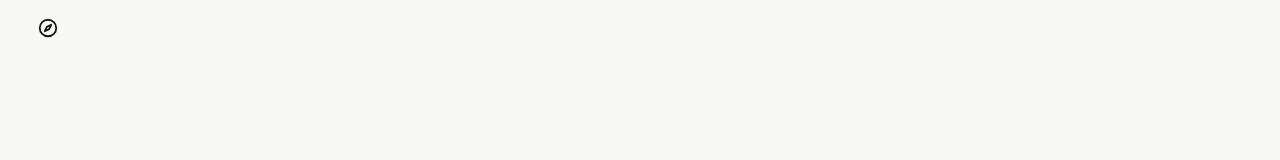
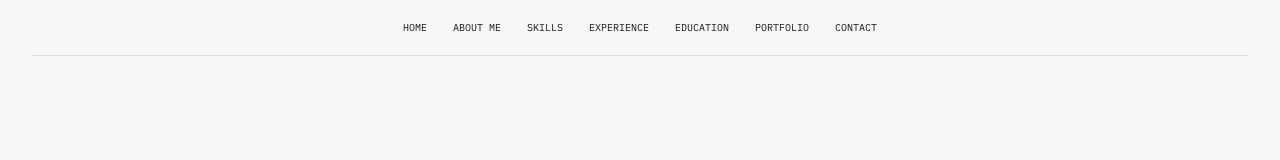
Before and after one commit to impersin/terryhome, a Next.js app: page / in a window 1280 px wide. Shown: the top 160 px of the page. Built offline with nearby package versions, Linux system fonts and the light colour scheme; a web font is replaced by a local one.

Commit message:
Removed nav icon

```diff
--- a/components/_portfolio-page.scss
+++ b/components/_portfolio-page.scss
@@ -48,24 +48,7 @@ a {
 	z-index: 1001;
 }
 
-.nav-icon {
-	align-items: center;
-	background: transparent;
-	border-radius: 0;
-	display: inline-flex;
-	height: 56px;
-	justify-content: center;
-	left: 24px;
-	margin: 0;
-	top: 0;
-	width: 48px;
-}
-
-.nav-icon svg {
-	stroke: var(--ink);
-}
-
-.navbar-wrapper.is-open {
+.navbar-wrapper {
 	background: var(--paper);
 	border-bottom: 1px solid var(--line);
 	height: 56px;
@@ -89,12 +72,6 @@ a {
 .navbar.navbar-inverse.navbar-static-top a:hover,
 .navbar.navbar-inverse.navbar-static-top a:focus {
 	color: var(--accent);
-}
-
-.navbar.navbar-inverse.navbar-static-top button.closeMenu {
-	border-color: var(--ink);
-	color: var(--ink);
-	top: 12px;
 }
 
 .banner {
@@ -579,8 +556,6 @@ button {
 	font: inherit;
 }
 
-.nav-icon,
-.closeMenu,
 .tc-next,
 .tc-prev,
 .portfolio-image-button,
@@ -588,37 +563,9 @@ button {
 	border: 0;
 }
 
-.navbar-wrapper.is-open {
+.navbar-wrapper {
 	margin-top: 0;
 	opacity: 1;
-}
-
-.navbar-wrapper.is-open .closeMenu {
-	display: block;
-}
-
-.navbar-wrapper.is-closing .closeMenu {
-	display: block;
-}
-
-.menu-open .nav-icon {
-	visibility: visible;
-	z-index: 1002;
-}
-
-.navbar.navbar-inverse.navbar-static-top button.closeMenu {
-	background: transparent;
-	border: 1px solid #fff;
-	border-radius: 50%;
-	color: #fff;
-	font-size: 24px;
-	font-weight: normal;
-	height: 32px;
-	padding: 0;
-	position: absolute;
-	right: 0;
-	top: 20px;
-	width: 32px;
 }
 
 .slides-container {
@@ -784,20 +731,6 @@ button {
 	font-size: 11px;
 }
 
-@media screen and (max-width: 767px) {
-	.nav-icon {
-		display: block;
-	}
-
-	.navbar-wrapper.default-menu {
-		display: none;
-	}
-
-	.navbar-wrapper.is-open {
-		display: block;
-	}
-}
-
 /* Preserve the established skills carousel and experience presentation. */
 main section.skillset {
 	background: #1b1a1b;
@@ -805,7 +738,7 @@ main section.skillset {
 }
 
 .skillset .container {
-	min-height: 540px;
+	min-height: 600px;
 	padding: 60px 0;
 }
 
@@ -922,4 +855,70 @@ main section.myexperties {
 		color: #fff !important;
 		font-size: 16px;
 	}
+
+	main section.content-section.skillset {
+		background: #f8f8f8;
+		padding-block: 48px !important;
+	}
+
+	.skillset .section-heading {
+		margin-bottom: 28px;
+		text-align: center;
+	}
+
+	.skillset h2#skills-header {
+		color: var(--ink) !important;
+	}
+
+	.skillset .heading h2:after {
+		background: #00a6d6;
+	}
+
+	.skillset #carousel {
+		display: none;
+	}
+
+	.skills-mobile-grid {
+		border: 1px solid #e7e7e5;
+		display: grid !important;
+		grid-template-columns: repeat(3, minmax(0, 1fr));
+	}
+
+	.skills-mobile-card {
+		align-items: center;
+		border-bottom: 1px solid #e7e7e5;
+		border-right: 1px solid #e7e7e5;
+		display: flex;
+		flex-direction: column;
+		justify-content: space-between;
+		min-height: 248px;
+		padding: 28px 12px 20px;
+		text-align: center;
+	}
+
+	.skills-mobile-card:nth-child(3n) {
+		border-right: 0;
+	}
+
+	.skills-mobile-card:nth-last-child(-n + 3) {
+		border-bottom: 0;
+	}
+
+	.skills-mobile-card img {
+		height: 144px;
+		max-width: 100%;
+		object-fit: contain;
+		width: 144px;
+	}
+
+	.skills-mobile-card span {
+		color: #4d4a50;
+		font-family: 'IBM Plex Mono', ui-monospace, monospace;
+		font-size: 12px;
+		line-height: 1.5;
+	}
 }
+
+.skills-mobile-grid {
+	display: none;
+}
--- a/components/portfolio-page.tsx
+++ b/components/portfolio-page.tsx
@@ -1,7 +1,7 @@
 'use client';
 
 import { gsap } from 'gsap';
-import { useEffect, useLayoutEffect, useRef, useState } from 'react';
+import { useLayoutEffect, useRef, useState } from 'react';
 import { Section } from './section';
 
 const skillItems = [
@@ -31,12 +31,8 @@ const sections = [
 ] as const;
 
 export function PortfolioPage() {
-  const menuRef = useRef<HTMLDivElement>(null);
   const menuPanelRef = useRef<HTMLElement>(null);
   const menuLinksRef = useRef<(HTMLLIElement | null)[]>([]);
-  const menuTimelineRef = useRef<gsap.core.Timeline | null>(null);
-  const [menuOpen, setMenuOpen] = useState(false);
-  const [menuRendered, setMenuRendered] = useState(false);
   const [skillIndex, setSkillIndex] = useState(0);
   const [galleryIndex, setGalleryIndex] = useState<number | null>(null);
 
@@ -44,117 +40,53 @@ export function PortfolioPage() {
     setSkillIndex((nextIndex + skillItems.length) % skillItems.length);
   };
 
-  const openMenu = () => {
-    menuTimelineRef.current?.kill();
-    menuTimelineRef.current = null;
-    setMenuRendered(true);
-    setMenuOpen(true);
-  };
+  useLayoutEffect(() => {
+    if (!menuPanelRef.current) return;
 
-  const closeMenu = () => setMenuOpen(false);
-
-  useEffect(() => {
-    if (!menuOpen) return;
-
-    const closeOutsideMenu = (event: PointerEvent) => {
-      if (!menuRef.current?.contains(event.target as Node)) {
-        closeMenu();
-      }
-    };
-
-    document.addEventListener('pointerdown', closeOutsideMenu);
-    return () => document.removeEventListener('pointerdown', closeOutsideMenu);
-  }, [menuOpen]);
-
-  useLayoutEffect(() => {
-    if (!menuRendered || !menuPanelRef.current) return;
-
-    if (menuOpen) {
     const prefersReducedMotion = window.matchMedia('(prefers-reduced-motion: reduce)').matches;
     const menuLinks = menuLinksRef.current.filter(
       (link): link is HTMLLIElement => link !== null,
     );
-      const timeline = gsap.timeline({ paused: true });
+    const timeline = gsap.timeline();
 
     timeline.fromTo(
       menuPanelRef.current,
       { autoAlpha: 0, y: -12 },
-        { autoAlpha: 1, duration: prefersReducedMotion ? 0 : 0.22, ease: 'power3.out', y: 0 },
+      { autoAlpha: 1, duration: prefersReducedMotion ? 0 : 0.5, ease: 'power3.out', y: 0 },
     );
     timeline.fromTo(
       menuLinks,
       { autoAlpha: 0, y: -8 },
       {
         autoAlpha: 1,
-          duration: prefersReducedMotion ? 0 : 0.2,
+        duration: prefersReducedMotion ? 0 : 0.5,
         ease: 'power3.out',
-          stagger: prefersReducedMotion ? 0 : 0.025,
+        stagger: prefersReducedMotion ? 0 : 0.09,
         y: 0,
       },
-        prefersReducedMotion ? 0 : 0.04,
+      prefersReducedMotion ? 0 : 0.09,
     );
 
-      menuTimelineRef.current = timeline;
-      timeline.play(0);
-      return;
-    }
-
-    const timeline = menuTimelineRef.current;
-    if (!timeline) {
-      setMenuRendered(false);
-      return;
-    }
-
-    timeline.eventCallback('onReverseComplete', () => {
-      setMenuRendered(false);
-      menuTimelineRef.current = null;
-    });
-    timeline.reverse();
-  }, [menuOpen, menuRendered]);
-
-  useEffect(() => () => {
-    menuTimelineRef.current?.kill();
+    return () => {
+      timeline.kill();
+    };
   }, []);
 
   return (
     <div className="wrapper noGap" id="wrapper">
       <header>
-        <div className={`menu ${menuOpen ? 'menu-open' : ''}`} ref={menuRef}>
-          <button
-            className="nav-icon"
-            type="button"
-            aria-label={menuOpen ? 'Close navigation' : 'Open navigation'}
-            aria-expanded={menuOpen}
-            onClick={() => (menuOpen ? closeMenu() : openMenu())}
-          >
-            <svg aria-hidden="true" viewBox="0 0 24 24">
-              <circle cx="12" cy="12" r="9" />
-              <path d="m15.5 8.5-2.2 4.8-4.8 2.2 2.2-4.8 4.8-2.2Z" />
-            </svg>
-          </button>
-          {menuRendered && (
-            <nav
-              className={`navbar-wrapper ${menuOpen ? 'is-open' : 'is-closing'}`}
-              ref={menuPanelRef}
-            >
+        <div className="menu">
+          <nav className="navbar-wrapper" ref={menuPanelRef}>
               <div className="container">
                 <div className="navwrapper">
                   <div className="navbar navbar-inverse navbar-static-top">
                     <div className="container">
                       <div className="navArea">
-                        <button
-                          className="closeMenu"
-                          type="button"
-                          aria-label="Close navigation"
-                          onClick={closeMenu}
-                        >
-                          ×
-                        </button>
                         <ul className="nav navbar-nav">
-                          <li className="menuItem"><a href="#wrapper" onClick={closeMenu}>Home</a></li>
+                          <li className="menuItem"><a href="#wrapper">Home</a></li>
                           {sections.map(([label, id], index) => (
                             <li className="menuItem" key={id} ref={(element) => { menuLinksRef.current[index] = element; }}>
-                              <a href={`#${id}`} onClick={closeMenu}>{label}</a>
+                              <a href={`#${id}`}>{label}</a>
                             </li>
                           ))}
                         </ul>
@@ -164,7 +96,6 @@ export function PortfolioPage() {
                 </div>
               </div>
           </nav>
-          )}
         </div>
         <section className="banner row" id="banner">
           <div className="bannerText">
@@ -230,6 +161,14 @@ export function PortfolioPage() {
                 <button className="tc-prev" type="button" onClick={() => selectSkill(skillIndex - 1)}>Previous</button>
                 <button className="tc-next" type="button" onClick={() => selectSkill(skillIndex + 1)}>Next</button>
               </div>
+            </div>
+            <div className="skills-mobile-grid" role="list">
+              {skillItems.map(([name, image]) => (
+                <div className="skills-mobile-card" key={name} role="listitem">
+                  <img src={image} alt="" />
+                  <span>{name}</span>
+                </div>
+              ))}
             </div>
         </Section>
 
```
Lines whose indentation alone changed are shown as unchanged.
